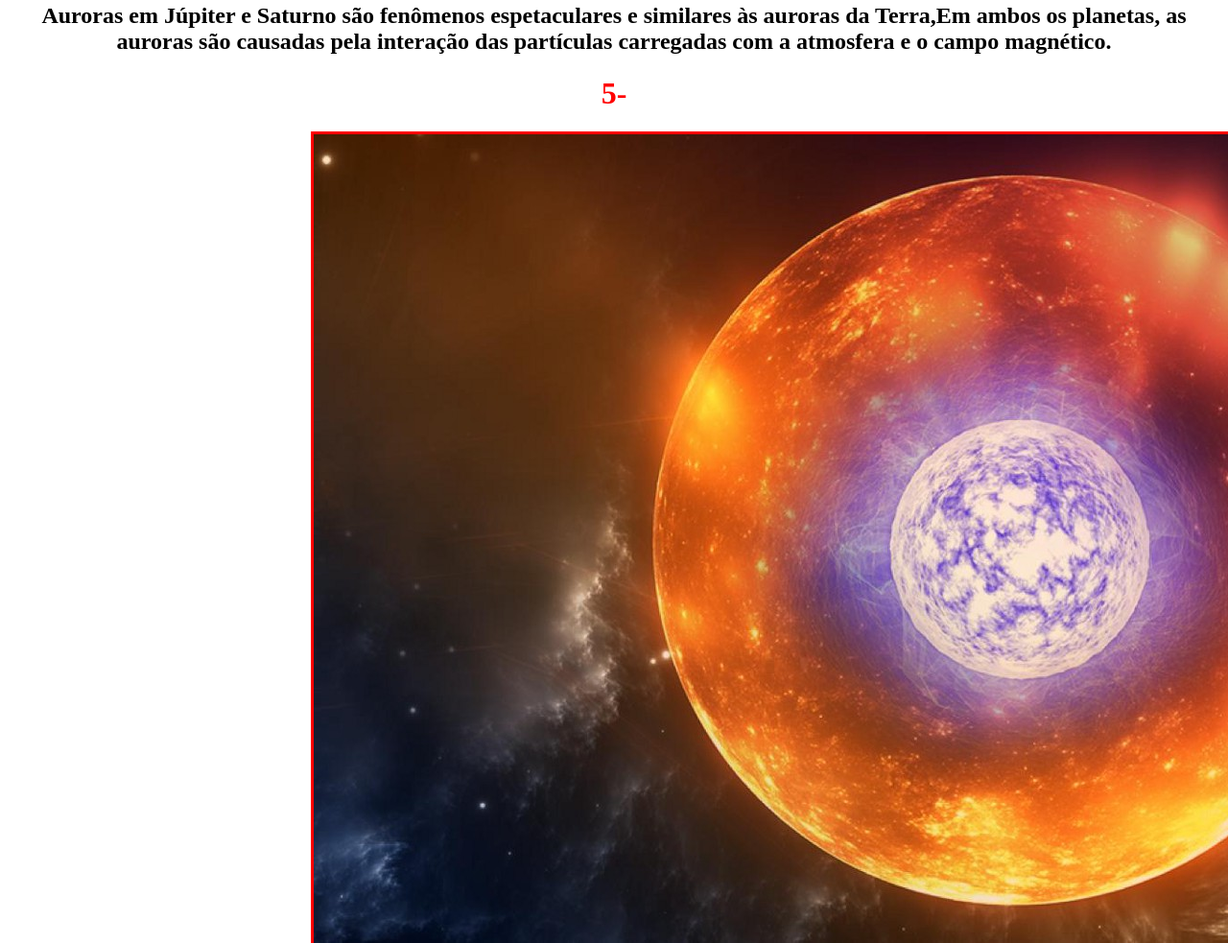
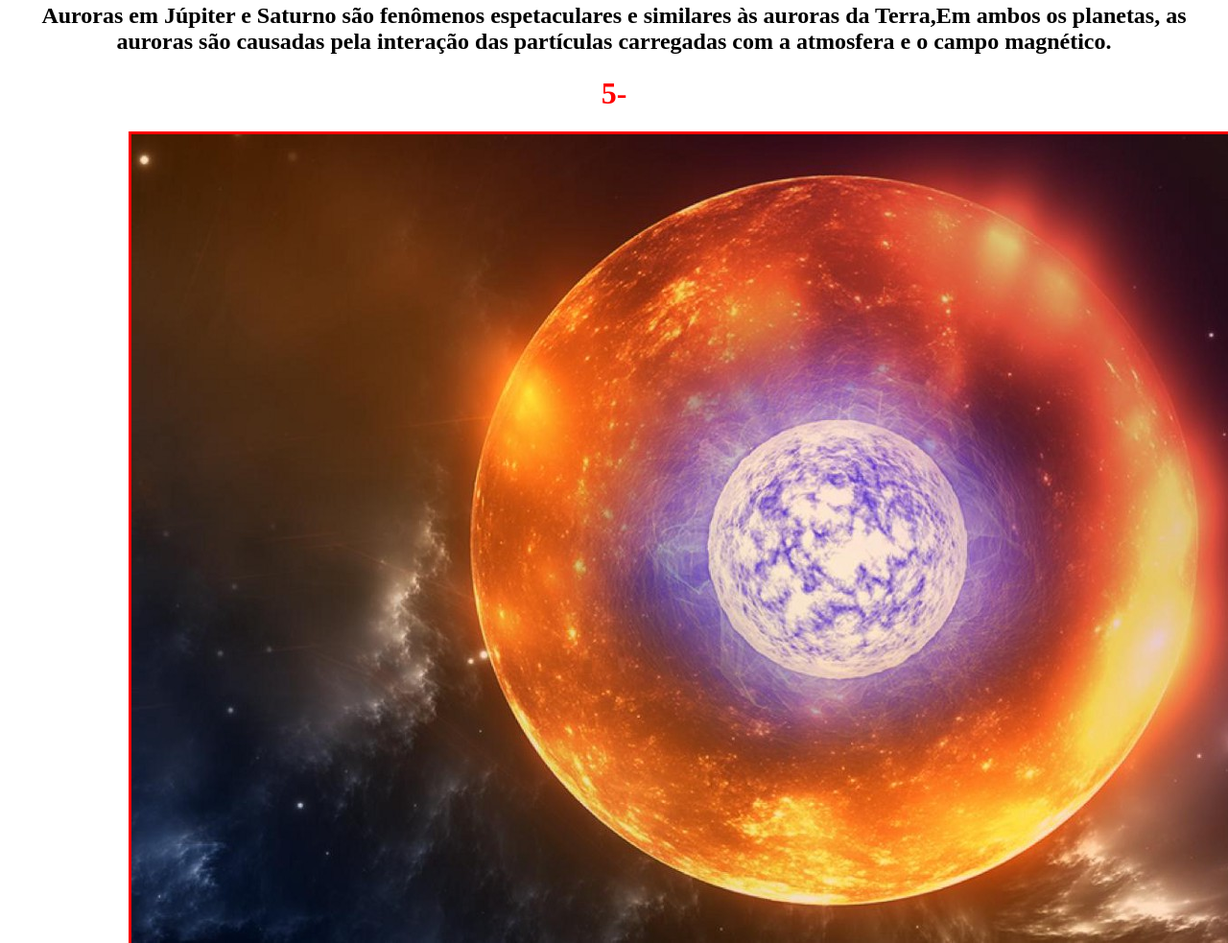
Before and after one commit to paulohdm098/curiosidades, a plain HTML site: page index.html in a window 1280 px wide. Shown: the part 3452-4435 px from the top of the page at 96% size. Drawn offline with Linux system fonts and the light colour scheme.

Commit message:
alteração

```diff
--- a/style.css
+++ b/style.css
@@ -21,7 +21,7 @@ h2{text-align: center;}
 #jupiter{ margin-left: 59%;}
 #jupiter {border:solid red ;}
 
-#russa { margin-left: 25%;}
+#russa { margin-left:10%;}
 #russa {border:solid red ;}
 
 h3 {color:green}
```
